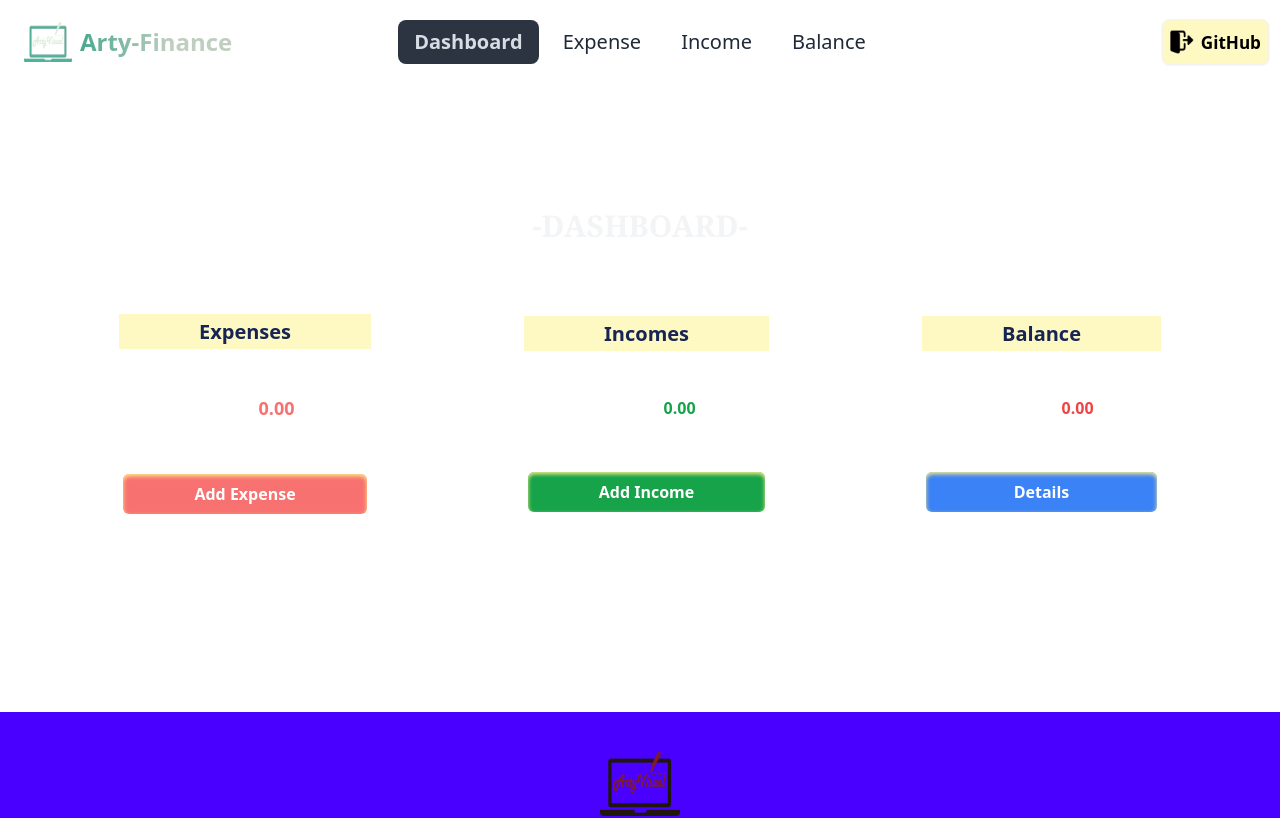
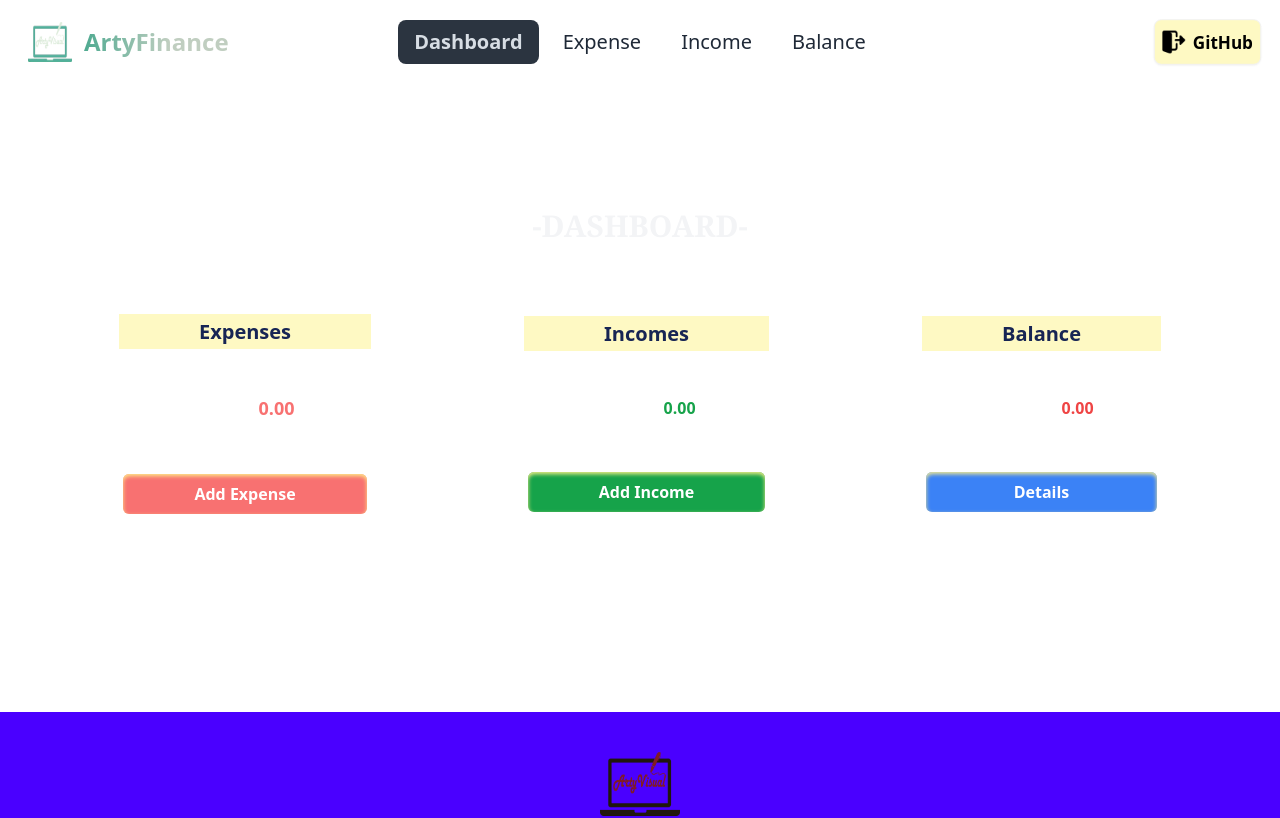
Before and after one commit to ArtyVisual/Arty-Finance, a React (Vite) app: page /#/ in a window 1280 px wide. Shown: the top 818 px of the page. Built offline with nearby package versions, Linux system fonts and the light colour scheme.

Commit message:
initial commit

```diff
--- a/src/components/Navbar.jsx
+++ b/src/components/Navbar.jsx
@@ -24,9 +24,10 @@ const Navbar = () => {
           </ul>
         </div>
         <a className="flex justify-center items-center px-0 text-xl">
-          <img className='md:w-12 md:h-10 w-8 h-6 mr-2 md:ml-4  ' src={logo} alt="" />
-          <div className='flex justify-center items-center justify-items-center w-full'>
-          <span className='text-teal-200 font-bold md:text-2xl text-base gradient-text'>Arty-Finance</span>
+          <img className='md:w-12 md:h-10 w-8 h-6 mr-2 md:ml-4 pl-1  ' src={logo} alt="" />
+          <div className='flex justify-start items-center justify-items-center w-86'>
+          <span className='hidden md:flex text-teal-200 font-bold md:text-2xl pl-1  text-base gradient-text'>ArtyFinance</span>
+          <span className='md:hidden text-teal-200 font-bold text-xl  pl-0.5  gradient-text'>Arty_Finance</span>
 
           </div>
         </a>
@@ -41,15 +42,15 @@ const Navbar = () => {
       </div>
       <div className="hidden md:flex navbar-end  ">
         <Link to="https://github.com/ArtyVisual/">
-          <div className='flex hover:text-white btn  px-2 py-1 bg-yellow-100 text-black font-sans'>
+          <div className='flex hover:text-white btn mr-2 px-2 py-1 bg-yellow-100 text-black font-sans'>
             <img src={logout} className='w-6 h-6 ' alt="" />
             <span className=" hidden text-lg md:flex ">GitHub</span>
           </div>
         </Link>
       </div>
-      <div className='  navbar-end  md:hidden flex justify-end items-center'  >
+      <div className='navbar-end md:hidden flex justify-end items-center'  >
         <Link>
-           <div className='flex hover:text-white rounded-xl  px-2 py-2 bg-yellow-100 text-black font-sans'>
+           <div className='flex hover:text-white rounded-xl  px-2 mr-2 py-2 bg-yellow-100 text-black font-sans'>
             <img src={logout} className='w-4 h-4 ' alt="" />
             </div>
         </Link>
```
Also changed, not shown: 5 other files (tests, documents, lock files or other folders).
